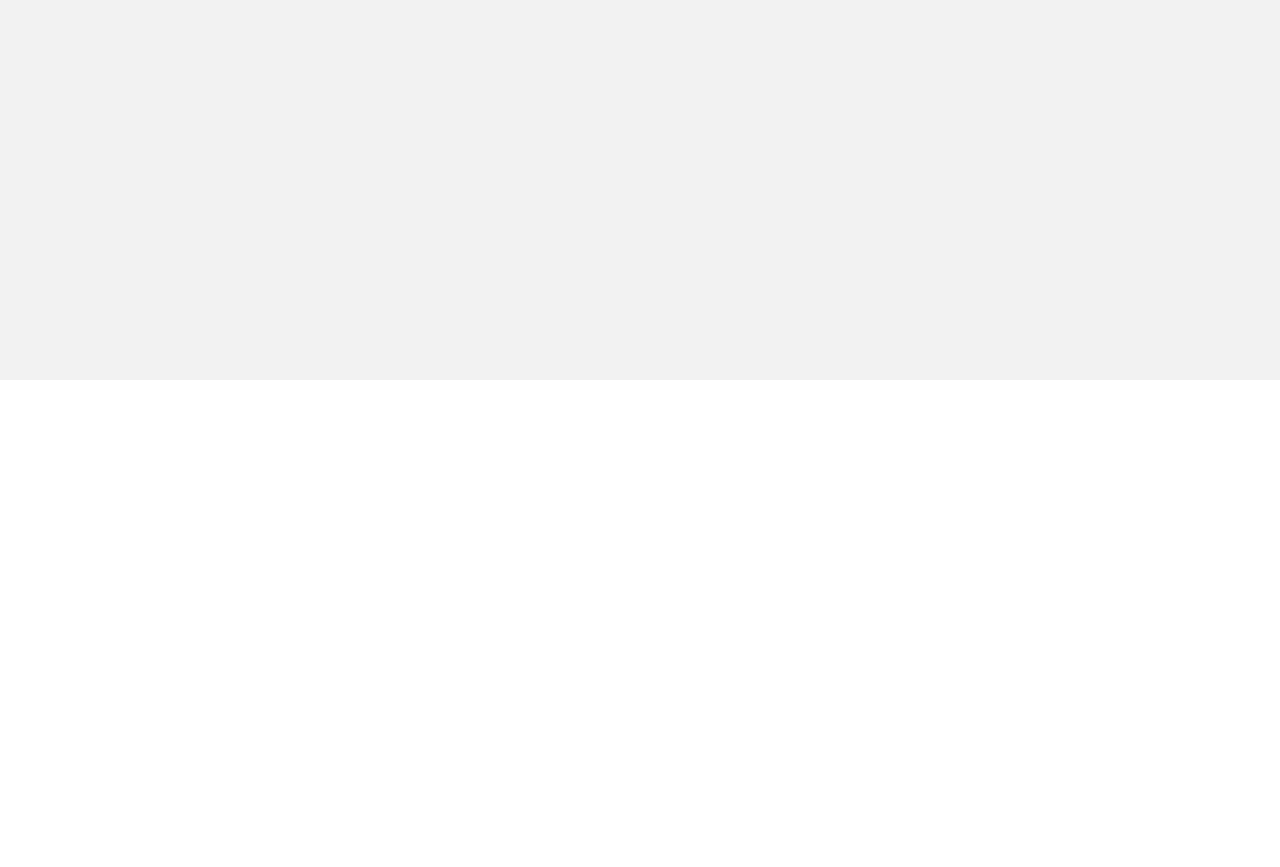
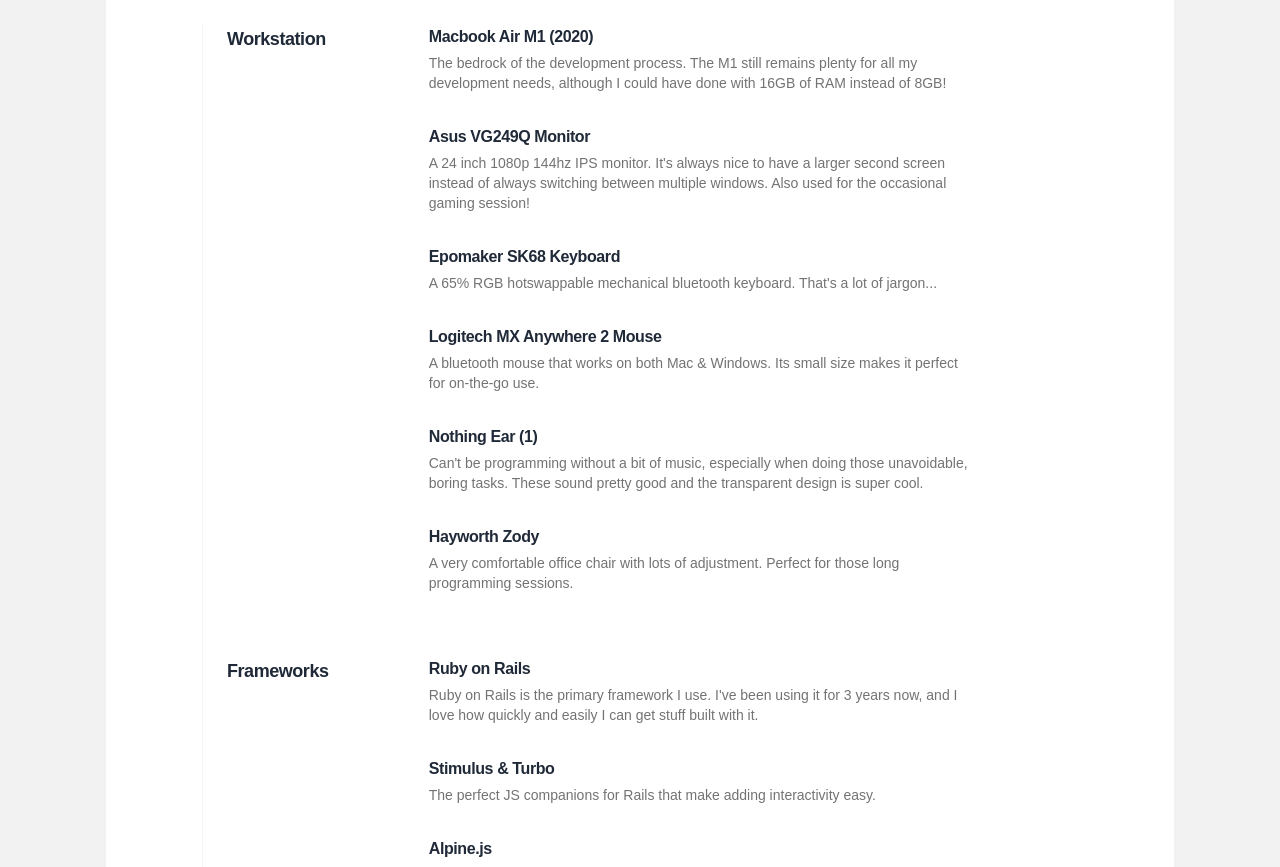
Before and after one commit to alanbiju79/portfolio, a SvelteKit app: page /stack in a window 1280 px wide. Shown: the part 420-1287 px from the top of the page. Before the commit the page ends 800 px from the top, so only its background shows below. Built offline with nearby package versions, Linux system fonts and the light colour scheme.

Commit message:
create stack

```diff
--- a/src/app.css
+++ b/src/app.css
@@ -5,20 +5,24 @@
 @layer base {
   body {
     @apply flex flex-col items-center
+    xl:px-[105px]
     bg-base-200
-    font-sans
-    min-h-screen;
+    font-sans;
   }
 
   h1 {
-    @apply text-4xl sm:text-5xl font-bold;
+    @apply text-5xl font-bold tracking-tight;
   }
 
   h2 {
-    @apply text-xl;
+    @apply font-semibold text-lg tracking-tight;
+  }
+
+  h3 {
+    @apply font-semibold tracking-tight;
   }
 
   .text-gray {
-    @apply text-neutral-400;
+    @apply text-neutral-500;
   }
 }
--- a/src/routes/+layout.svelte
+++ b/src/routes/+layout.svelte
@@ -4,7 +4,7 @@
 	import Footer from "./Footer.svelte";
 </script>
 
-<div class="max-w-7xl bg-base-100 p-4 md:px-12 border border-base-300">
+<div class="w-full max-w-7xl bg-base-100 py-8 px-4 sm:px-24 border border-base-200 min-h-screen">
 	<Menu />
 
 	<main class="mt-16 sm:mt-20">
--- a/src/routes/+page.svelte
+++ b/src/routes/+page.svelte
@@ -2,5 +2,5 @@
   import pp from '$lib/images/alan.jpeg';
 </script>
 
-<img src={pp} alt="profile picture" class="rounded-full h-20 mb-4">
-<h1 class="max-w-3xl">Full Stack Rails Developer</h1>
+<img src={pp} alt="profile picture" class="rounded-full h-20">
+<h1 class="max-w-3xl mt-6">Full Stack Rails Developer</h1>
--- a/src/routes/Footer.svelte
+++ b/src/routes/Footer.svelte
@@ -1,3 +1,4 @@
+<div class="">
   <footer class="footer items-center p-4">
     <div class="items-center grid-flow-col">
       <svg width="36" height="36" viewBox="0 0 24 24" xmlns="http://www.w3.org/2000/svg" fill-rule="evenodd" clip-rule="evenodd" class="fill-current"><path d="M22.672 15.226l-2.432.811.841 2.515c.33 1.019-.209 2.127-1.23 2.456-1.15.325-2.148-.321-2.463-1.226l-.84-2.518-5.013 1.677.84 2.517c.391 1.203-.434 2.542-1.831 2.542-.88 0-1.601-.564-1.86-1.314l-.842-2.516-2.431.809c-1.135.328-2.145-.317-2.463-1.229-.329-1.018.211-2.127 1.231-2.456l2.432-.809-1.621-4.823-2.432.808c-1.355.384-2.558-.59-2.558-1.839 0-.817.509-1.582 1.327-1.846l2.433-.809-.842-2.515c-.33-1.02.211-2.129 1.232-2.458 1.02-.329 2.13.209 2.461 1.229l.842 2.515 5.011-1.677-.839-2.517c-.403-1.238.484-2.553 1.843-2.553.819 0 1.585.509 1.85 1.326l.841 2.517 2.431-.81c1.02-.33 2.131.211 2.461 1.229.332 1.018-.21 2.126-1.23 2.456l-2.433.809 1.622 4.823 2.433-.809c1.242-.401 2.557.484 2.557 1.838 0 .819-.51 1.583-1.328 1.847m-8.992-6.428l-5.01 1.675 1.619 4.828 5.011-1.674-1.62-4.829z"></path></svg>
@@ -10,12 +11,4 @@
       <a><svg xmlns="http://www.w3.org/2000/svg" width="24" height="24" viewBox="0 0 24 24" class="fill-current"><path d="M9 8h-3v4h3v12h5v-12h3.642l.358-4h-4v-1.667c0-.955.192-1.333 1.115-1.333h2.885v-5h-3.808c-3.596 0-5.192 1.583-5.192 4.615v3.385z"></path></svg></a>
     </div>
   </footer>
-<!-- <style>
-  div {
-    position: fixed;
-    bottom: 0;
-    width: 100%;
-  }
-</style>
-
-<div> Hello</div> -->
+</div>
--- a/src/routes/projects/Projects.svelte
+++ b/src/routes/projects/Projects.svelte
@@ -66,19 +66,11 @@
   let cardHoverable = (status) => {return status === "in_progress" ? "cursor-default" : "hover:bg-base-200"};
 </script>
 
-<style>
-  .fit-image {
-    width: 100%;
-    height: 100%;
-    object-fit: contain; /* or 'contain' depending on your needs */
-  }
-</style>
-
 <div class="grid grid-cols-1 md:grid-cols-2 xl:grid-cols-3 gap-8">
   {#each projects as project (project.name)}
     <a href={project.url} target="_blank">
-      <div class="card w-full h-96 md:h-[420px] xl:h-96 shadow-xl group {cardHoverable(project.status)}">
-        <figure class="h-52 md:h-64 xl:h-52"><img src={project.image} alt={project.name} /></figure>
+      <div class="card w-full h-full shadow-xl group {cardHoverable(project.status)}">
+        <figure class="h-44"><img src={project.image} alt={project.name} /></figure>
         <div class="card-body">
           <h2 class="card-title">
             {project.name}
--- a/src/routes/stack/+page.svelte
+++ b/src/routes/stack/+page.svelte
@@ -1 +1,21 @@
-<h1>Stack</h1>
+<script>
+  import Stack from "./Stack.svelte";
+</script>
+
+<div class="">
+  <div class="max-w-2xl">
+    <h1>Software I use, gadgets I love, and other things I recommend.</h1>
+
+    <p class="mt-6 text-gray">
+      Without the right tools for the job, software development would be a pain,
+      like trying to build a house without a hammer - possible, but incredibly difficult and time-consuming.
+      Fortunately, some great tools and exist to ease the process and stay productive.
+      <br>
+      Here's a big list of all of my favorite stuff.
+    </p>
+  </div>
+
+  <div class="my-12 sm:my-16">
+    <Stack />
+  </div>
+</div>
--- /dev/null
+++ b/src/routes/stack/Stack.svelte
@@ -0,0 +1,119 @@
+<script>
+  const stack = [
+    {
+      "Workstation": [
+        {
+          name: "Macbook Air M1 (2020)",
+          description: "The bedrock of the development process. The M1 still remains plenty for all my development needs, although I could have done with 16GB of RAM instead of 8GB!"
+        },
+        {
+          name: "Asus VG249Q Monitor",
+          description: "A 24 inch 1080p 144hz IPS monitor. It's always nice to have a larger second screen instead of always switching between multiple windows. Also used for the occasional gaming session!"
+        },
+        {
+          name: "Epomaker SK68 Keyboard",
+          description: "A 65% RGB hotswappable mechanical bluetooth keyboard. That's a lot of jargon..."
+        },
+        {
+          name: "Logitech MX Anywhere 2 Mouse",
+          description: "A bluetooth mouse that works on both Mac & Windows. Its small size makes it perfect for on-the-go use."
+        },
+        {
+          name: "Nothing Ear (1)",
+          description: "Can't be programming without a bit of music, especially when doing those unavoidable, boring tasks. These sound pretty good and the transparent design is super cool."
+        },
+        {
+          name: "Hayworth Zody",
+          description: "A very comfortable office chair with lots of adjustment. Perfect for those long programming sessions."
+        },
+      ]
+    },
+    {
+      "Frameworks": [
+        {
+          name: "Ruby on Rails",
+          description: "Ruby on Rails is the primary framework I use. I've been using it for 3 years now, and I love how quickly and easily I can get stuff built with it.",
+          link: "https://rubyonrails.org/"
+        },
+        {
+          name: "Stimulus & Turbo",
+          description: "The perfect JS companions for Rails that make adding interactivity easy.",
+          link: "https://hotwired.dev/"
+        },
+        {
+          name: "Alpine.js",
+          description: "A lightweight JS framework, perfect for those little bits of JavaScript.",
+          link: "https://alpinejs.dev/"
+        },
+        {
+          name: "SvelteKit",
+          description: "The cleanest and easiest frontend JS framework I've tried. So good that I used it to build this site!",
+          link: "https://kit.svelte.dev/"
+        },
+      ]
+    },
+    {
+      "Dev Tools": [
+        {
+          name: "VS Code",
+          description: "My go-to code editor. Super customisable through extensions which enables me to have any features and aesthetic I desire.",
+          link: "https://code.visualstudio.com/"
+        },
+        {
+          name: "Warp",
+          description: "A modern, customisable terminal with AI built in.",
+          link: "https://www.warp.dev/"
+        },
+        {
+          name: "Postico 2",
+          description: "A user-friendly application for MacOS which makes looking at Postgres databases easy and efficient.",
+          link: "https://eggerapps.at/postico2/"
+        },
+        {
+          name: "Github Desktop",
+          description: "Best way to visually see the code changes I've made.",
+          link: "https://desktop.github.com/"
+        },
+      ]
+    },
+    {
+      "Other Tools": [
+        {
+          name: "Arc Browser",
+          description: "A cool new browser that focuses on decluttering your browser experience. Helps me organise tabs into different spaces and stops me from having a million open tabs. Plus they add shiny new features every week.",
+          link: "https://arc.net/"
+        },
+        {
+          name: "Notion",
+          description: "The place where I store all my notes and organise my life.",
+          link: "https://www.notion.so/"
+        },
+        {
+          name: "Chat GPT",
+          description: "Used for general learing, debugging pesky code, writing copy and getting ideas on how to approach certain problems.",
+          link: "https://chat.openai.com/"
+        },
+      ]
+    }
+  ]
+</script>
+
+<div class="grid grid-cols-1 md:grid-cols-4 gap-y-16 gap-x-16 md:border-l md:border-zinc-100 md:pl-6 max-w-3xl">
+  {#each stack as category}
+    <h2>{Object.keys(category)}</h2>
+    <div class="md:col-span-3 space-y-8">
+      {#each category[Object.keys(category)[0]] as item (item.name)}
+        <div class="flex flex-col">
+          {#if item.link}
+            <a href={item.link} target="_blank" class="hover:text-accent-focus">
+              <h3>{item.name}</h3>
+            </a>
+          {:else}
+            <h3>{item.name}</h3>
+          {/if}
+          <div class="text-gray text-sm mt-1">{item.description}</div>
+        </div>
+      {/each}
+    </div>
+  {/each}
+</div>
```
Lines whose indentation alone changed are shown as unchanged.
